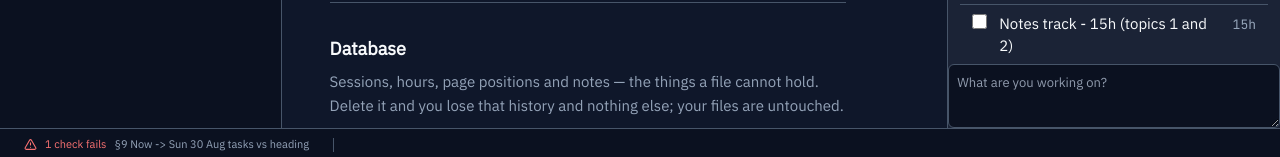
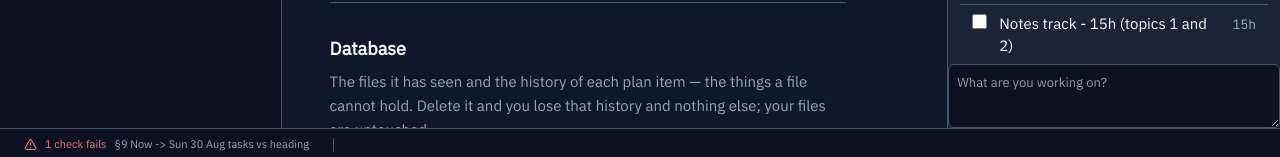
Before and after one commit to Sharawey74/Threadline, a React (Vite) app in the folder frontend/: page / in a window 1280 px wide. Both pictures are taken after a click on the button 1213 px from the left and 17 px from the top of the page. Shown: the part 640-797 px from the top of the page. Built offline with nearby package versions, Linux system fonts and the light colour scheme.

Commit message:
fix(ui): stop settings claiming the database holds sessions
Sessions, hours and page positions are gone. Say what the database
still keeps: the files it has seen and each plan item's history.

```diff
--- a/frontend/src/workbench/Settings.tsx
+++ b/frontend/src/workbench/Settings.tsx
@@ -81,8 +81,8 @@ export function Settings({ careerRoot, theme, onToggleTheme, onRootChanged }: Se
       <section className="se-block">
         <h2 className="se-head">Database</h2>
         <p className="se-note">
-          Sessions, hours, page positions and notes — the things a file cannot hold. Delete it and
-          you lose that history and nothing else; your files are untouched.
+          The files it has seen and the history of each plan item — the things a file cannot hold.
+          Delete it and you lose that history and nothing else; your files are untouched.
         </p>
         {/*
           The path is stated rather than opened. A "Show in Explorer" button
```
